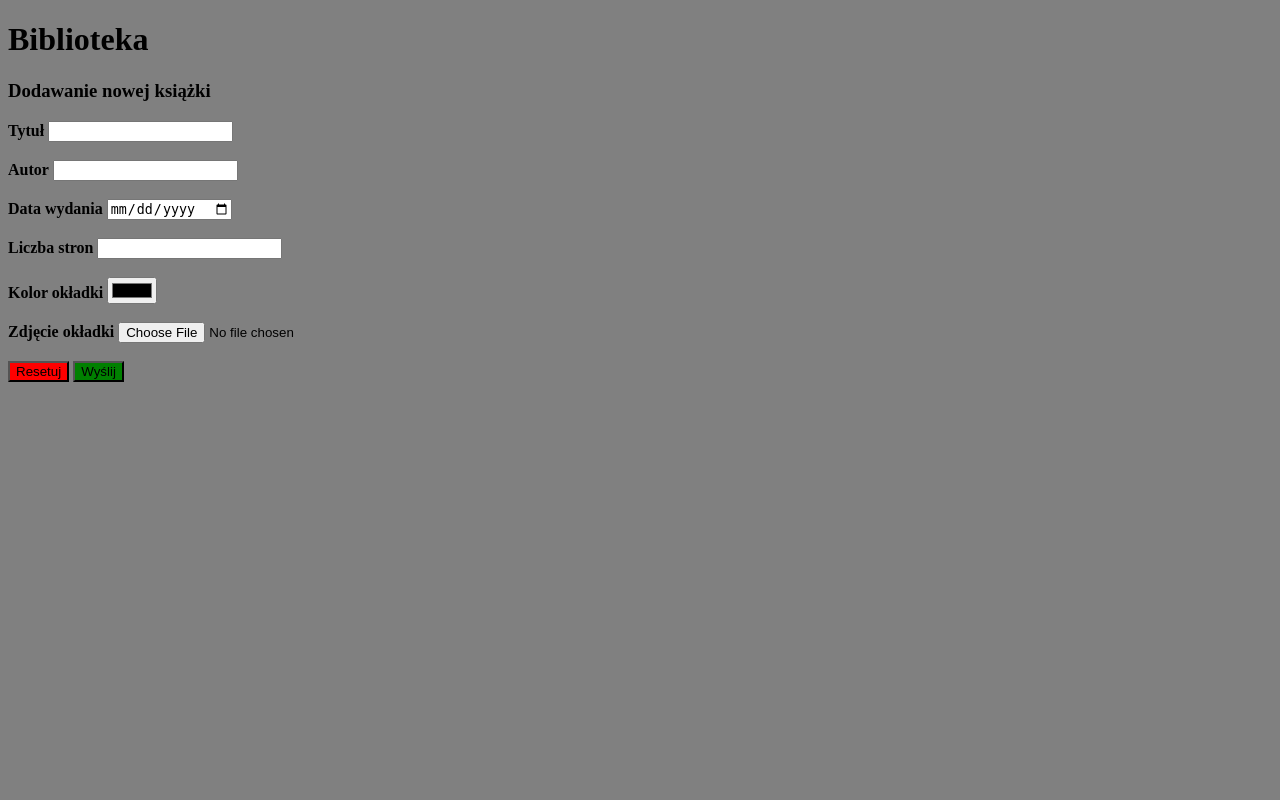
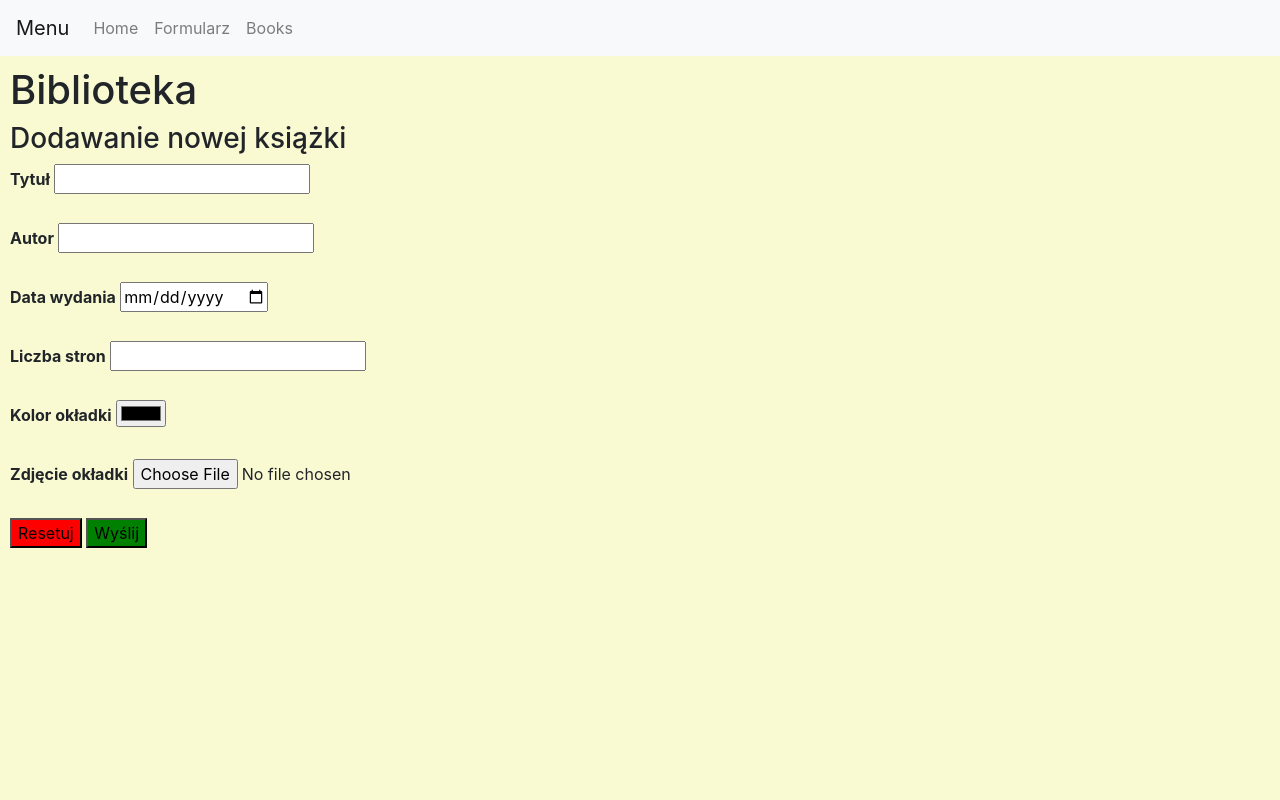
Before and after one commit to john-sonz/prymus-django, a Django app: page /form/ in a window 1280 px wide. Run offline with Django 3.2, Linux system fonts and the light colour scheme; style sheets or scripts are compiled from the project's sources; some libraries are stand-ins or nearby versions.

Commit message:
Added templating and book list page

```diff
--- /dev/null
+++ b/books/static/css/styles.css
@@ -0,0 +1,14 @@
+html, body {
+  height: 100%;
+  margin: 0px;
+}
+
+.cont {
+  height: 100%;
+  background-color: lightgoldenrodyellow;
+}
+
+.main {
+  padding: 10px;
+}
+/*# sourceMappingURL=styles.css.map */
--- /dev/null
+++ b/books/static/sass/books.scss
@@ -0,0 +1,6 @@
+.card {
+    width: 30vw;
+    min-width: 15rem;
+    margin: 1rem;
+    display: inline-block;
+}
--- a/books/static/sass/index.scss
+++ b/books/static/sass/styles.scss
@@ -5,11 +5,9 @@ html, body{
 
 .cont{
     height: 100%;
+    background-color: lightgoldenrodyellow;
 }
 
 .main{
-    height: 100%;
-    width: 100%;
     padding: 10px;
-    background-color: lightgoldenrodyellow;
 }
--- /dev/null
+++ b/books/templates/base.html
@@ -0,0 +1,63 @@
+{% load static %}
+
+<!DOCTYPE html>
+<html lang="en">
+<head>
+    <meta charset="UTF-8">
+    <meta name="viewport" content="width=device-width, initial-scale=1.0">
+    <title>Django library</title>
+    <link rel="stylesheet" href="{% static 'css/styles.css'%}" type="text/css">
+
+    <link rel="stylesheet" href="https://stackpath.bootstrapcdn.com/bootstrap/4.4.1/css/bootstrap.min.css"
+        integrity="sha384-Vkoo8x4CGsO3+Hhxv8T/Q5PaXtkKtu6ug5TOeNV6gBiFeWPGFN9MuhOf23Q9Ifjh" crossorigin="anonymous">
+    <script src="https://code.jquery.com/jquery-3.4.1.slim.min.js"
+        integrity="sha384-J6qa4849blE2+poT4WnyKhv5vZF5SrPo0iEjwBvKU7imGFAV0wwj1yYfoRSJoZ+n"
+        crossorigin="anonymous"></script>
+    <script src="https://cdn.jsdelivr.net/npm/popper.js@1.16.0/dist/umd/popper.min.js"
+        integrity="sha384-Q6E9RHvbIyZFJoft+2mJbHaEWldlvI9IOYy5n3zV9zzTtmI3UksdQRVvoxMfooAo"
+        crossorigin="anonymous"></script>
+    <script src="https://stackpath.bootstrapcdn.com/bootstrap/4.4.1/js/bootstrap.min.js"
+        integrity="sha384-wfSDF2E50Y2D1uUdj0O3uMBJnjuUD4Ih7YwaYd1iqfktj0Uod8GCExl3Og8ifwB6"
+        crossorigin="anonymous"></script>
+
+    {% block styles %}
+    {% endblock styles %}
+
+</head>
+<body>
+    <div class="cont">
+        <nav class="navbar navbar-expand-lg navbar-light bg-light">
+            <a class="navbar-brand" href="/">Menu</a>
+            <button class="navbar-toggler" type="button" data-toggle="collapse" data-target="#navbarSupportedContent"
+                aria-controls="navbarSupportedContent" aria-expanded="false" aria-label="Toggle navigation">
+                <span class="navbar-toggler-icon"></span>
+            </button>
+
+            <div class="collapse navbar-collapse" id="navbarSupportedContent">
+                <ul class="navbar-nav mr-auto">
+                    <li class="nav-item">
+                        <a class="nav-link" href="/">Home</a>
+                    </li>
+                    <li class="nav-item">
+                        <a class="nav-link" href="/form">Formularz</a>
+                    </li>
+                    <li class="nav-item">
+                        <a class="nav-link " href="/books">Books</a>
+                    </li>
+                </ul>
+            </div>
+        </nav>
+        <div class="main">
+        {% block content %}
+            <h1>Index page</h1>
+            <p>This cat is very grumpy</p>
+            <p><a href="https://www.youtube.com/watch?v=dQw4w9WgXcQ">
+                    <img src="https://gfx.biznes.radiozet.pl/var/radiozet/storage/images/newsy/grumpy-cat-jest-bogatszy-o-710-000-dolarow/24242-4-pol-PL/Grumpy-Cat-jest-bogatszy-o-710-000-dolarow_article.webp"
+                        alt="grumpy cat">
+                </a>
+            </p>
+        {% endblock %}
+        </div>
+    </div>
+</body>
+</html>
--- a/books/templates/form.html
+++ b/books/templates/form.html
@@ -1,14 +1,13 @@
+{% extends 'base.html' %}
 {% load static %}
 
-<!DOCTYPE html>
-<html lang="en">
-<head>
-    <meta charset="UTF-8">
-    <meta name="viewport" content="width=device-width, initial-scale=1.0">
-    <title>Formularz</title>
+
+{% block styles %}
     <link rel="stylesheet" href="{% static 'css/form.css'%}" type="text/css">
-</head>
-<body>
+{% endblock styles %}
+
+{% block content %}
+
     <h1>Biblioteka</h1>
     <h3>Dodawanie nowej książki</h3>
 
@@ -41,6 +40,4 @@
         <button type="submit">Wyślij</button>
     </form>
 
-
-</body>
-</html>
+{% endblock content %}
--- a/books/templates/hello.html
+++ /dev/null
@@ -1 +0,0 @@
-<h1>Hello django!</h1>
--- a/books/views.py
+++ b/books/views.py
@@ -1,10 +1,19 @@
 from django.http import HttpResponse
 from django.shortcuts import render
 
-# Create your views here.
+from books.models import Book
 
 def index(request):
     return render(request, "index.html")
 
 def form(request):
     return render(request, "form.html")
+
+def book_list(request):
+    books = Book.objects.all()
+
+    context = {
+        "books": books
+    }
+
+    return render(request, template_name="books.html", context=context)
--- a/library/urls.py
+++ b/library/urls.py
@@ -21,4 +21,5 @@ urlpatterns = [
     path('', views.index),
     path('form/', views.form),
     path('admin/', admin.site.urls),
+    path('books/', views.book_list)
 ]
```
Also changed, not shown: books/static/css/books.css (added, +7 -0 lines), books/static/css/index.css (deleted, +0 -16 lines), books/templates/books.html (added, +22 -0 lines), books/templates/index.html (+1 -72 lines), 3 other files.
